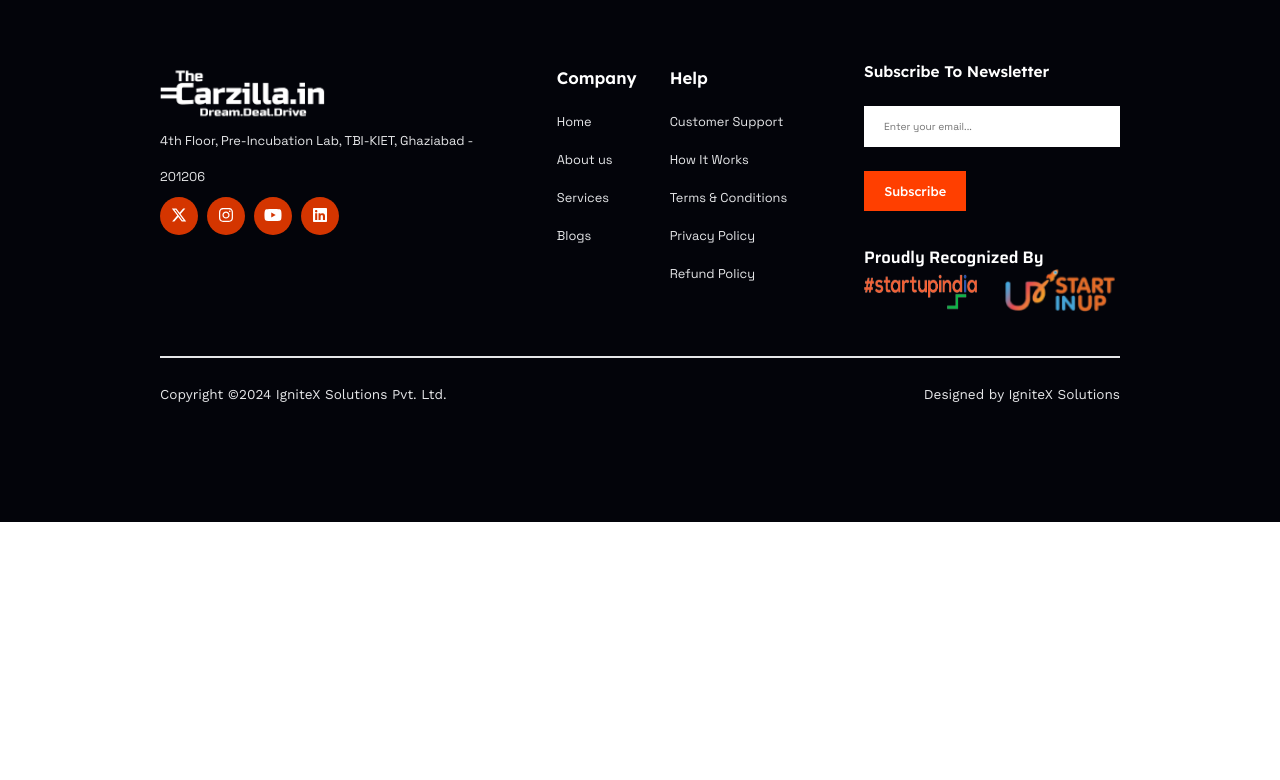
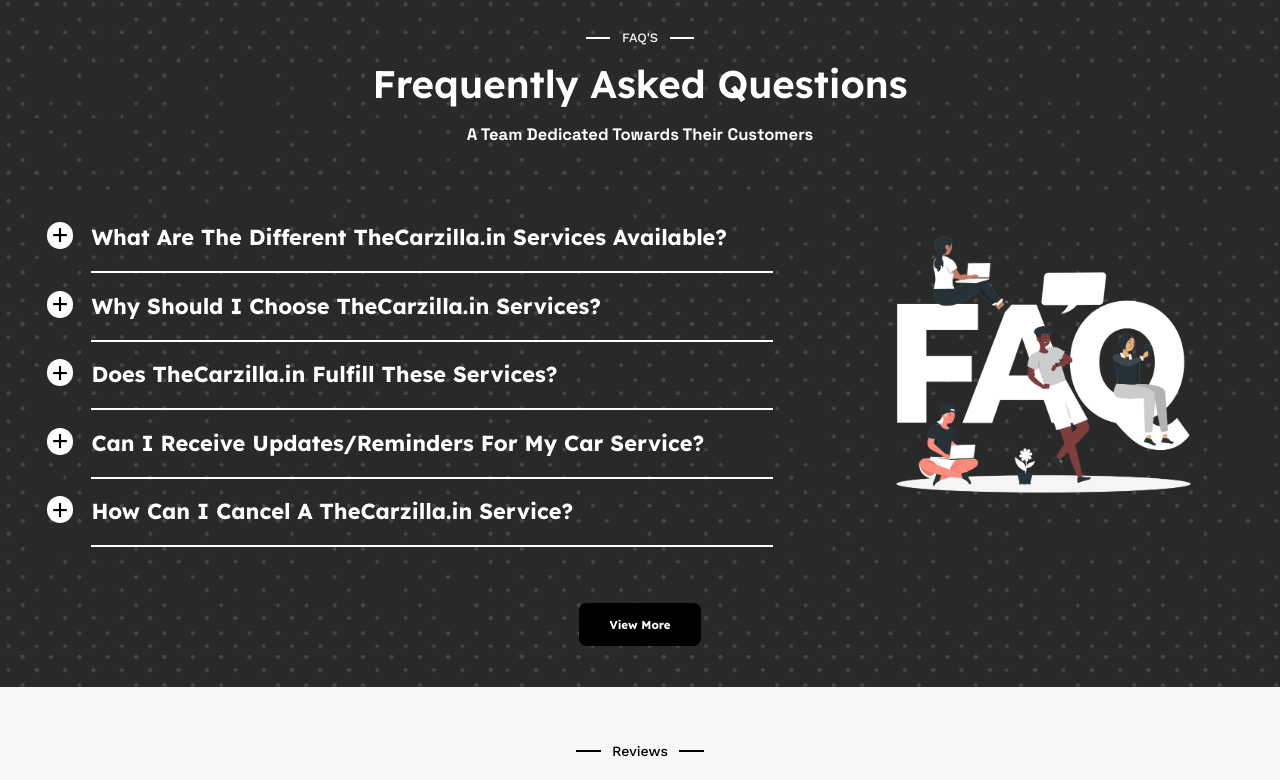
Before and after one commit to vrinda2606/thecarzilla, a React (Create React App) app: page /Services in a window 1280 px wide. Shown: the part 1640-2420 px from the top of the page. Before the commit the page ends 2162 px from the top, so only its background shows below. Built offline with nearby package versions, Linux system fonts and the light colour scheme.

Commit message:
Services Done

```diff
--- /dev/null
+++ b/src/Components/Accordian.js
@@ -0,0 +1,21 @@
+import React, { useState } from 'react'
+
+const Accordian = ( {ques , ans} ) => {
+
+  const [show , setShow] = useState(false);
+
+  return (
+    <>
+      <div className='FAQQues'>
+         <div>
+          <p onClick={() => setShow(!show)}> {show ? '-' : '+'} </p>
+         </div>
+         <h3>{ques}</h3>
+      </div>
+      {show && <p className='FAQAns'>{ans}</p>}
+      <hr className='FAQHr'/>
+    </>
+  )
+}
+
+export default Accordian;
--- /dev/null
+++ b/src/Components/FAQ.js
@@ -0,0 +1,44 @@
+import React from 'react';
+import { FAQContent } from '../utils/FAQContent';
+import Accordian from './Accordian';
+import { images } from '../utils/servicesContent';
+
+const FAQ = () => {
+
+  return (
+    <>
+
+     <div className='FAQ BlackBg'>
+        <div className='HeadingBoxBlack'>
+        <div className='HeadingBlackDiv'>
+           <span className='BlackDivfirst'><hr/><p>FAQ'S</p><hr/></span>
+           <span className='BlackDivMiddle'><h1>Frequently Asked Questions</h1></span>
+           <span className='BlackDivLast'>A Team Dedicated Towards Their Customers</span>
+        </div>
+        </div>
+
+       <div className='mainDivFAQ'>
+        <div className='FAQS'>
+          {
+            FAQContent.map( (curEle) => {
+                const {id} = curEle;
+                return <Accordian key={id} {...curEle}/>
+            })
+          }
+
+        </div>
+
+        <div className='FAQImage'>
+            <img src={images[10].url} alt='' width='100%' height='100%' />
+        </div>
+       </div>
+
+       <div className="buttonFAQ">
+          <button className="btnFAQ">View More</button>
+       </div>
+        </div>
+    </>
+  )
+}
+
+export default FAQ;
--- a/src/Components/Services.js
+++ b/src/Components/Services.js
@@ -1,5 +1,8 @@
 import React from 'react';
 import { images } from '../utils/servicesContent';
+import FAQ from './FAQ';
+import Testimonial from './Testimonial';
+import LiteApp from './LiteApp';
 
 const Services = () => {
   return (
@@ -85,6 +88,11 @@
 
         </div>
       </div>
+
+      <FAQ />
+
+      <Testimonial />
+      <LiteApp />
     </>
   )
 }
--- a/src/index.css
+++ b/src/index.css
@@ -1547,3 +1547,88 @@
   display: flex;
   justify-content: space-between;
 }
+
+/*FAQ*/
+.FAQ{
+  height: auto;
+  width: 100%;
+  color: white;
+}
+.FAQ .mainDivFAQ{
+  width: 95%;
+  height: auto;
+  margin: 6vw auto 3vw;
+  display: flex;
+  justify-content: space-between;
+}
+.mainDivFAQ .FAQS{
+  width: 65%;
+  height: 60%;
+}
+.mainDivFAQ .FAQImage{
+  width: 32%;
+  height: 20%;
+}
+.FAQQues{
+  display: flex;
+  /* line-height: 2.4vw; */
+}
+.FAQQues div{
+  width: 2.1vw;
+  height: 2.1vw;
+  margin-right: 1.4vw;
+  background-color: white;
+  border-radius: 50%;
+  display: flex;
+  align-items: center;
+  justify-content: center;
+  font-size: 2.2vw;
+}
+.FAQQues div p{
+
+  line-height: 2.4vw;
+  cursor: pointer;
+  color: #000000;
+}
+.FAQQues h3{
+  font-family: 'Lexend Deca';
+  font-weight: 700;
+  font-size: 1.7vw;
+  line-height: 2.4vw;
+}
+.FAQAns{
+  font-family: 'Space Grotesk';
+  font-weight: 400;
+  font-size: 1vw;
+  line-height: 1.7vw;
+  width: 88%;
+  margin-left: 3.5vw;
+}
+.FAQAns li{
+  margin-left: 1.3vw;
+}
+
+.FAQHr{
+  border: 0.15vmax solid white;
+  margin: 1.4vw 3.5vw;
+}
+.buttonFAQ{
+  width: 9.5vw;
+  height: 3.3vw;
+  display: flex;
+  justify-content: center;
+  margin: 0 auto 2vw;
+}
+
+.buttonFAQ button{
+  font-size: 0.9vw;
+  border-radius: 0.6vw;
+  padding: 0vw 2vw;
+  background-color: #000000;
+  color: #FFFFFF;
+  width: 100%;
+  height: 100%;
+  font-family: 'Lexend Deca';
+  font-weight: 700;
+  text-align: center;
+}
--- /dev/null
+++ b/src/utils/FAQContent.js
@@ -0,0 +1,49 @@
+export const FAQContent = [
+    {
+        id : 1,
+        ques : "What Are The Different TheCarzilla.in Services Available?",
+        ans : "TheCarzilla.in provides a diverse range of services:Challan Check & Pay, Car Service History, RTO Records service, Connected Cars for safety, doorstep Car Servicing, Car Health Check , Roadside Assistance and more for expert evaluation. Enjoy a seamless car care journey with us."
+    },
+    {
+        id : 2,
+        ques : "Why Should I Choose TheCarzilla.in Services?",
+        ans : (
+            <>
+            There are several reasons to choose TheCarzilla.in services:
+            <ol>
+            <li>Hassle-free experience: We aim to provide a seamless and convenient car ownership and maintenance experience.</li>
+            <li>Data Privacy: We prioritize the security and privacy of your information, ensuring it is handled with the utmost care.</li>
+            <li>Fair Price: Our services are competitively priced, offering you value for your money.</li>
+            <li>Doorstep Services: Enjoy the convenience of doorstep services with a single click.</li>
+            </ol>
+            </>
+        )
+    },
+    {
+        id : 3,
+        ques : "Does TheCarzilla.in Fulfill These Services?",
+        ans : "Yes, TheCarzilla.in directly fulfills some of the services, while others are carried out by our partner vendors. We work closely with trusted partners to ensure that all services meet our high standards of quality and customer satisfaction."
+    },
+    {
+        id : 4,
+        ques : "Can I Receive Updates/Reminders For My Car Service?",
+        ans : "Absolutely! At TheCarzilla.in, we understand the importance of timely car service reminders and updates. We provide notifications for all significant milestones related to your service, including successful booking, cancellation, and completion. This way, you can stay informed and up-to-date throughout the entire process."
+    },
+    {
+        id : 5,
+        ques : "How Can I Cancel A TheCarzilla.in Service?",
+        ans : (
+            <>
+                To cancel a CarDekho service, follow these steps:
+                <ol>
+                  <li>Go to the "My Orders" section on our platform.</li>
+                  <li>Locate the specific order that you wish to cancel.</li>
+                  <li>Click on the order to access the order details page.</li>
+                  <li>Look for the option to "cancel order." This option will be available as long as the status of the service reads "In progress."</li>
+                  <li>Click on the "cancel order" option to initiate the cancellation process.</li>
+                </ol>
+                Please note that the availability of the cancel option may vary depending on the specific service you have booked.
+            </>
+        )
+    }
+]
```
Also changed, not shown: src/Components/Images/Services/FAQs.png.
